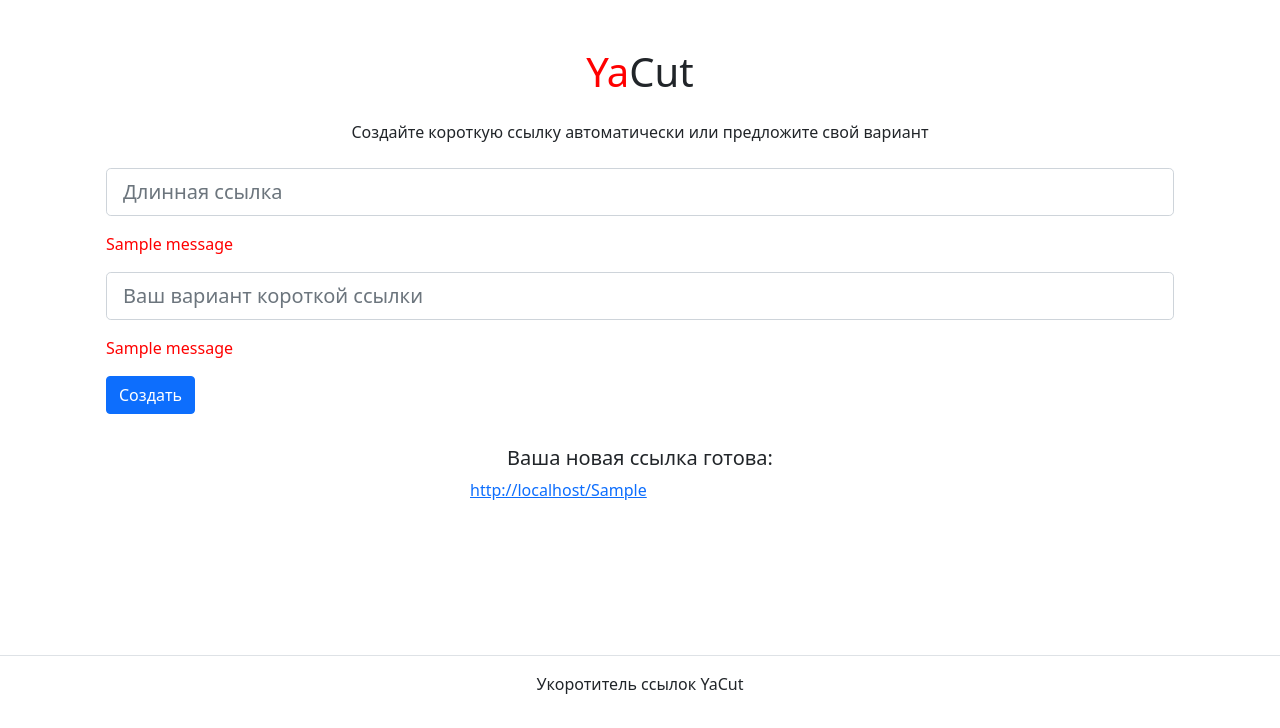
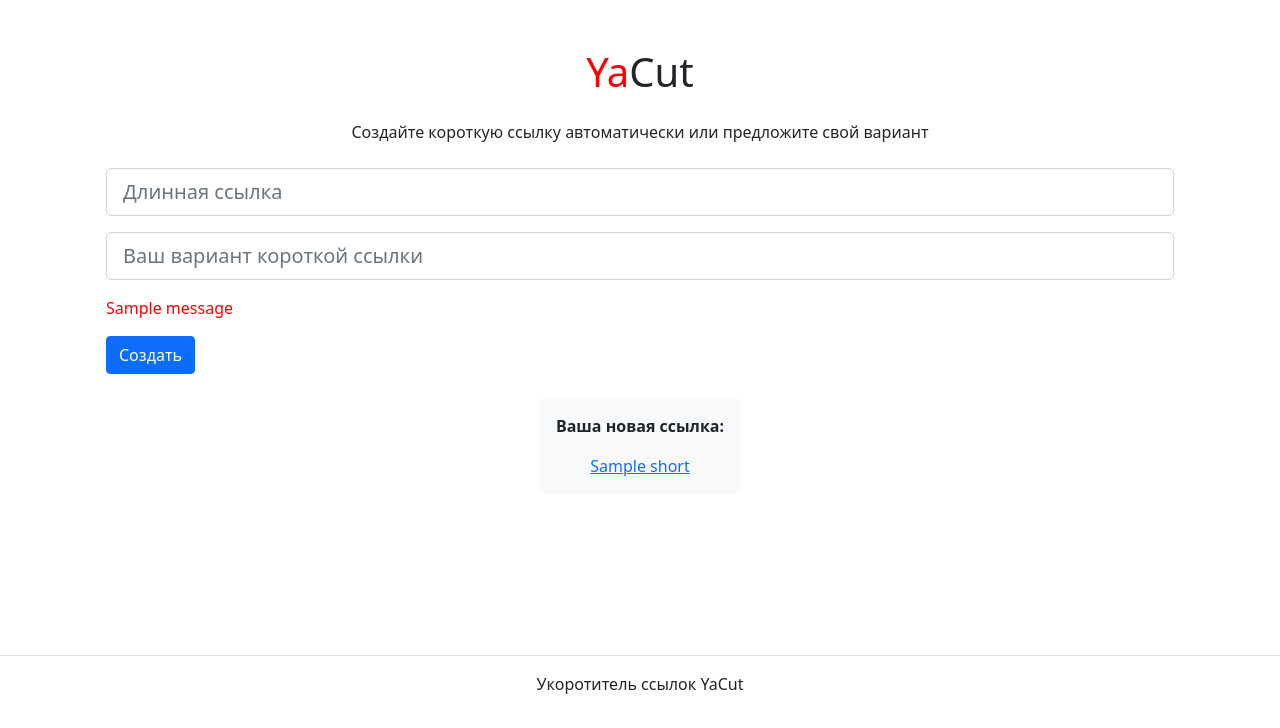
Before and after one commit to Maximuz2004/yacut, a Flask app: template yacut/templates/index.html in a window 1280 px wide. Shown: the part 72-800 px from the top of the page. Run offline with Flask 2, Linux system fonts and the light colour scheme; tables that the repository leaves empty hold one stand-in row (values such as "Sample post"); the template is opened without the code that fills it: values that come from a table or form of the project are taken from there, most other values are stand-ins (such as "Sample title", 1, 10 or a date in 2020); one stand-in notice (Sample message) is shown; some libraries are stand-ins or nearby versions.

Commit message:
refactoring

```diff
--- a/requirements.txt
+++ b/requirements.txt
@@ -19,13 +19,13 @@
 pycodestyle==2.11.0
 pyflakes==3.1.0
 pyparsing==3.1.1
-pytest==7.4.2
-pytest-env==1.0.1
+pytest==7.1.1
+pytest-env==0.6.2
 python-dateutil==2.8.2
 python-dotenv==0.19.2
 six==1.16.0
 SQLAlchemy==1.4.49
 tomli==2.0.1
 typing_extensions==4.7.1
-Werkzeug==2.3.7
+Werkzeug==2.0.2
 WTForms==3.0.1
--- a/yacut/__init__.py
+++ b/yacut/__init__.py
@@ -8,8 +8,4 @@
 db = SQLAlchemy(app)
 migrate = Migrate(app, db)
 
-MIN_LENGTH = 1
-ID_MAX_LENGTH = 6
-URL_MAX_LENGTH = 2048
-
 from . import api_views, views
--- /dev/null
+++ b/yacut/constants.py
@@ -0,0 +1,50 @@
+from collections import namedtuple
+import re
+import string
+
+
+AVAILABLE_CHARS = (
+        string.ascii_lowercase
+        + string.ascii_uppercase
+        + string.digits
+)
+
+MIN_LENGTH = 1
+ID_MAX_LENGTH = 6
+URL_MAX_LENGTH = 2048
+URL_PATTERN = re.compile(r'^(https?://)?([a-zA-Z0-9.-]+)(/.*)?')
+SHORT_PATTERN = r'^[a-zA-Z0-9]+$'
+
+MAX_QUANTITY_DB_ITEMS = sum(
+    [
+        len(AVAILABLE_CHARS) ** current_len
+        for current_len in range(1, ID_MAX_LENGTH + 1)
+    ]
+)
+MODEL_FIELDS = namedtuple(
+    'Fields',
+    ['id', 'original', 'short', 'timestamp']
+)
+REQUEST_FIELDS = MODEL_FIELDS(None, 'url', 'custom_id', None)
+# form
+ORIGINAL_LABEL = 'Длинная ссылка'
+SHORT_LABEL = 'Ваш вариант короткой ссылки'
+INVALID_ORIGINAL_LINK_MESSAGE = 'Некоректная длинная ссылка'
+INVALID_SHORT_MESSAGE = ('Короткая ссылка может содержать только '
+                         'латинские  буквы и цифры в диапазоне от 0 до 9')
+REQUIRED_FIELD_MESSAGE = 'Обязательное поле'
+SUBMIT_LABEL = 'Создать'
+# view
+DB_FULL_MESSAGE = 'База данных заполнена. Обратитесь в службу поддержки.'
+INDEX_PAGE = 'index.html'
+
+SHORT_LINK_EXIST_MESSAGE = 'Имя {} уже занято!'
+SHORT_LINK_EXIST_MESSAGE_API = 'Имя "{}" уже занято.'
+SHORT_LINK_TAG = 'short'
+ORIGINAL_LINK_TAG = 'original'
+# api_view
+NO_DATA_MESSAGE = 'Отсутствует тело запроса'
+NO_URL_IN_REQUEST_MESSAGE = '\"url\" является обязательным полем!'
+INVALID_CUSTOM_ID = 'Указано недопустимое имя для короткой ссылки'
+NO_SHORT_FOUND_MESSAGE = 'Указанный id не найден'
+ID_PATTERN = re.compile(SHORT_PATTERN)
--- a/yacut/forms.py
+++ b/yacut/forms.py
@@ -1,33 +1,29 @@
 from flask_wtf import FlaskForm
 from wtforms import StringField, SubmitField, URLField
-from wtforms.validators import DataRequired, Length, Optional, Regexp
+from wtforms.validators import DataRequired, Length, Optional, Regexp, URL
 
-from yacut import ID_MAX_LENGTH, MIN_LENGTH, URL_MAX_LENGTH
-
-LONG_URL_LABBEL = 'Длинная ссылка'
-ID_LABEL = 'Ваш вариант короткой ссылки'
-ID_VALIDATION_PATTERN = r'^[a-zA-Z0-9]+$'
-INVALID_VALIDATION_MESSAGE = ('Короткая ссылка может содержать только '
-                              'латинские  буквы и цифры в диапазоне от 0 до 9')
-REQUIRED_FIELD_MESSAGE = 'Обязательное поле'
-SUBMIT_LABEL = 'Создать'
+from .constants import (ID_MAX_LENGTH, INVALID_ORIGINAL_LINK_MESSAGE,
+                        INVALID_SHORT_MESSAGE, MIN_LENGTH, ORIGINAL_LABEL,
+                        REQUIRED_FIELD_MESSAGE, SHORT_LABEL,
+                        SHORT_PATTERN, SUBMIT_LABEL, URL_MAX_LENGTH)
 
 
 class URLMapForm(FlaskForm):
     original_link = URLField(
-        LONG_URL_LABBEL,
+        ORIGINAL_LABEL,
         validators=[
             DataRequired(message=REQUIRED_FIELD_MESSAGE),
-            Length(MIN_LENGTH, URL_MAX_LENGTH)
+            Length(MIN_LENGTH, URL_MAX_LENGTH),
+            URL(message=INVALID_ORIGINAL_LINK_MESSAGE)
         ]
     )
     custom_id = StringField(
-        ID_LABEL,
+        SHORT_LABEL,
         validators=[
             Length(MIN_LENGTH, ID_MAX_LENGTH),
             Regexp(
-                ID_VALIDATION_PATTERN,
-                message=INVALID_VALIDATION_MESSAGE
+                SHORT_PATTERN,
+                message=INVALID_SHORT_MESSAGE
             ),
             Optional()
         ]
--- a/yacut/templates/base.html
+++ b/yacut/templates/base.html
@@ -3,7 +3,7 @@
   <head>
     <meta charset='utf-8'>
     <meta name='viewport' content='width=device-width, initial-scale=1'>
-    <link rel='icon' href='{{ url_for('static', filename='img/fav/fav.ico') }}' type='image' />
+    <link rel='icon' href='{{ url_for('static', filename='img/fav/favicon.ico') }}' type='image' />
     <link rel='apple-touch-icon' sizes='180x180' href='{{ url_for('static', filename='/img/fav/apple-touch-icon.png') }}' />
     <link rel='icon' type='image/png' sizes='32x32' href='{{ url_for('static', filename='img/fav/favicon-32x32.png') }}' />
     <link rel='icon' type='image/png' sizes='16x16' href='{{ url_for('static', filename='img/fav/favicon-16x16.png') }}' />
--- a/yacut/templates/index.html
+++ b/yacut/templates/index.html
@@ -21,13 +21,6 @@
                     <span style='color: red'>{{ error }}</span>
                   {% endfor %}
                 {% endif %}
-                {% with messages = get_flashed_messages(category_filter=['original']) %}
-                  {% if messages %}
-                    {% for message in messages %}
-                      <span style='color: red'>{{ message }}</span>
-                    {% endfor %}
-                  {% endif %}
-                {% endwith %}
               </p>
               {{ form.custom_id(class='form-control form-control-lg py-2 mb-3',
                 placeholder=form.custom_id.label.text) }}
@@ -55,13 +48,19 @@
           <div class='col-sm'>
           </div>
           <div class='col-sm'>
-            {% if url_map %}
-              <p class='text-center'>
-                <h5 class='text-center'>Ваша новая ссылка готова:</h5>
-                <a href='{{ url_for('redirect_view', custom_id=url_map.short, _external=True) }}'>
-                  {{ url_for('redirect_view', custom_id=url_map.short, _external=True) }}
-                </a>
-              </p>
+            {% if short %}
+              <div class="row justify-content-center mt-3 mt-lg-2">
+                <div class="col-lg-auto">
+                  <div class="card border-0 bg-light rounded-4 text-center">
+                    <div class="card-body">
+                      <p><b>Ваша новая ссылка:</b></p>
+                      <p class="mb-0">
+                        <a href="{{ short }}">{{ short }}</a>
+                      </p>
+                    </div>
+                  </div>
+                </div>
+              </div>
             {% endif %}
           </div>
           <div class='col-sm'>
@@ -70,8 +69,4 @@
       </div>
     </section>
   </main>
-  <script src='https://code.jquery.com/jquery-3.2.1.slim.min.js'
-    integrity='sha384-KJ3o2DKtIkvYIK3UENzmM7KCkRr/rE9/Qpg6aAZGJwFDMVNA/GpGFF93hXpG5KkN' crossorigin='anonymous'></script>
-  <script src='https://maxcdn.bootstrapcdn.com/bootstrap/4.0.0/js/bootstrap.min.js'
-    integrity='sha384-JZR6Spejh4U02d8jOt6vLEHfe/JQGiRRSQQxSfFWpi1MquVdAyjUar5+76PVCmYl' crossorigin='anonymous'></script>
 {% endblock %}
--- a/yacut/views.py
+++ b/yacut/views.py
@@ -1,46 +1,14 @@
-import string
-import random
+from flask import flash, redirect, render_template, url_for
 
-from flask import flash, redirect, render_template
+from . import app
 
-from .error_handlers import DatabaseFullError
+from .constants import (DB_FULL_MESSAGE, INDEX_PAGE, SHORT_LINK_EXIST_MESSAGE,
+                        SHORT_LINK_TAG)
 from .forms import URLMapForm
 from .models import URLMap
-from . import app, db, ID_MAX_LENGTH, MIN_LENGTH
+from .utils import get_unique_short_id, save_to_db
+from .validators import already_exist, is_db_full
 
-
-AVAILABLE_CHARS = (
-        string.ascii_lowercase
-        + string.ascii_uppercase
-        + string.digits
-)
-MAX_QUANTITY_DB_ITEMS = sum(
-    [
-        len(AVAILABLE_CHARS) ** current_len
-        for current_len in range(1, ID_MAX_LENGTH + 1)
-    ]
-)
-FULL_DB_MESSAGE = 'База данных заполнена. Обратитесь в службу поддержки.'
-INDEX_PAGE = 'index.html'
-SHORT_LINK_EXIST_MESSAGE = 'Такая короткая ссылка уже существует'
-ORIGINAL_LINK_EXIST_MESSAGE = 'Такая длинная ссылка уже существует'
-SHORT_LINK_TAG = 'short'
-ORIGINAL_LINK_TAG = 'original'
-
-def is_db_full():
-    if URLMap.query.count() >= MAX_QUANTITY_DB_ITEMS:
-        raise DatabaseFullError()
-
-
-def get_unique_short_id():
-    while True:
-        short_id = ''.join(
-            [random.choice(AVAILABLE_CHARS) for _ in range(
-                random.randrange(MIN_LENGTH, ID_MAX_LENGTH + 1)
-            )]
-        )
-        if not URLMap.query.filter_by(short=short_id).first():
-            return short_id
 
 
 @app.route('/', methods=['GET', 'POST'])
@@ -48,40 +16,34 @@
     form = URLMapForm()
     if not form.validate_on_submit():
         return render_template(INDEX_PAGE, form=form)
-    original_link = form.original_link.data
-    url_map = URLMap.query.filter_by(original=original_link).first()
-    if url_map:
-        flash(ORIGINAL_LINK_EXIST_MESSAGE, ORIGINAL_LINK_TAG)
-        return render_template(
-            INDEX_PAGE,
-            **{'form': form, 'url_map': url_map}
-        )
-    try:
-        is_db_full()
-    except DatabaseFullError:
-        flash(FULL_DB_MESSAGE)
+    original = form.original_link.data
+    short = form.custom_id.data
+    if not short:
+        short = get_unique_short_id()
+    elif already_exist(short):
+        flash(SHORT_LINK_EXIST_MESSAGE.format(short), SHORT_LINK_TAG)
         return render_template(INDEX_PAGE, form=form)
-    custom_id = form.custom_id.data
-    if custom_id:
-        if URLMap.query.filter_by(short=custom_id).first():
-            flash(SHORT_LINK_EXIST_MESSAGE, SHORT_LINK_TAG)
-            return render_template(INDEX_PAGE, form=form)
-    else:
-        custom_id = get_unique_short_id()
+    elif is_db_full():
+        flash(DB_FULL_MESSAGE, SHORT_LINK_TAG)
     url_map = URLMap(
-        original = original_link,
-        short = custom_id
+        original = original,
+        short = short
     )
-    db.session.add(url_map)
-    db.session.commit()
+    save_to_db(url_map)
     form.custom_id.data = None
     return render_template(
         INDEX_PAGE,
-        **{'form': form, 'url_map': url_map}
+        form=form,
+        short=url_for(
+            'redirect_view',
+            custom_id=url_map.short,
+            _external=True
+        )
     )
 
 
-@app.route('/<string:custom_id>')   # TODO тут возможно конвертер path - проверить
+@app.route('/<string:custom_id>')
 def redirect_view(custom_id):
-    url_map = URLMap.query.filter_by(short=custom_id).first()
-    return redirect(url_map.original)
+    return redirect(
+        URLMap.query.filter_by(short=custom_id).first_or_404().original
+    )
```
Also changed, not shown: yacut/api_views.py (+51 -0 lines), yacut/error_handlers.py (+9 -8 lines), yacut/models.py (+19 -2 lines), yacut/templates/404.html (added, +17 -0 lines), yacut/templates/500.html (added, +18 -0 lines), yacut/utils.py (added, +30 -0 lines), yacut/validators.py (added, +37 -0 lines).
